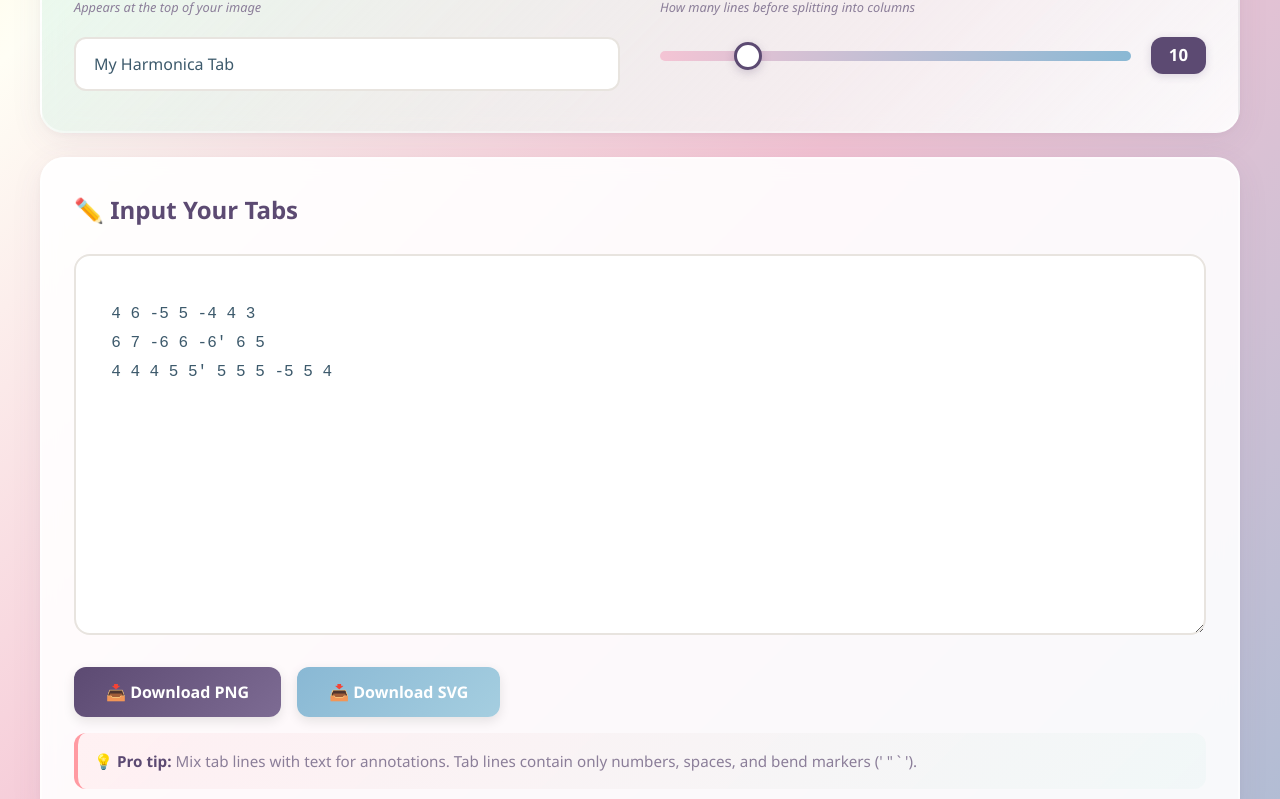
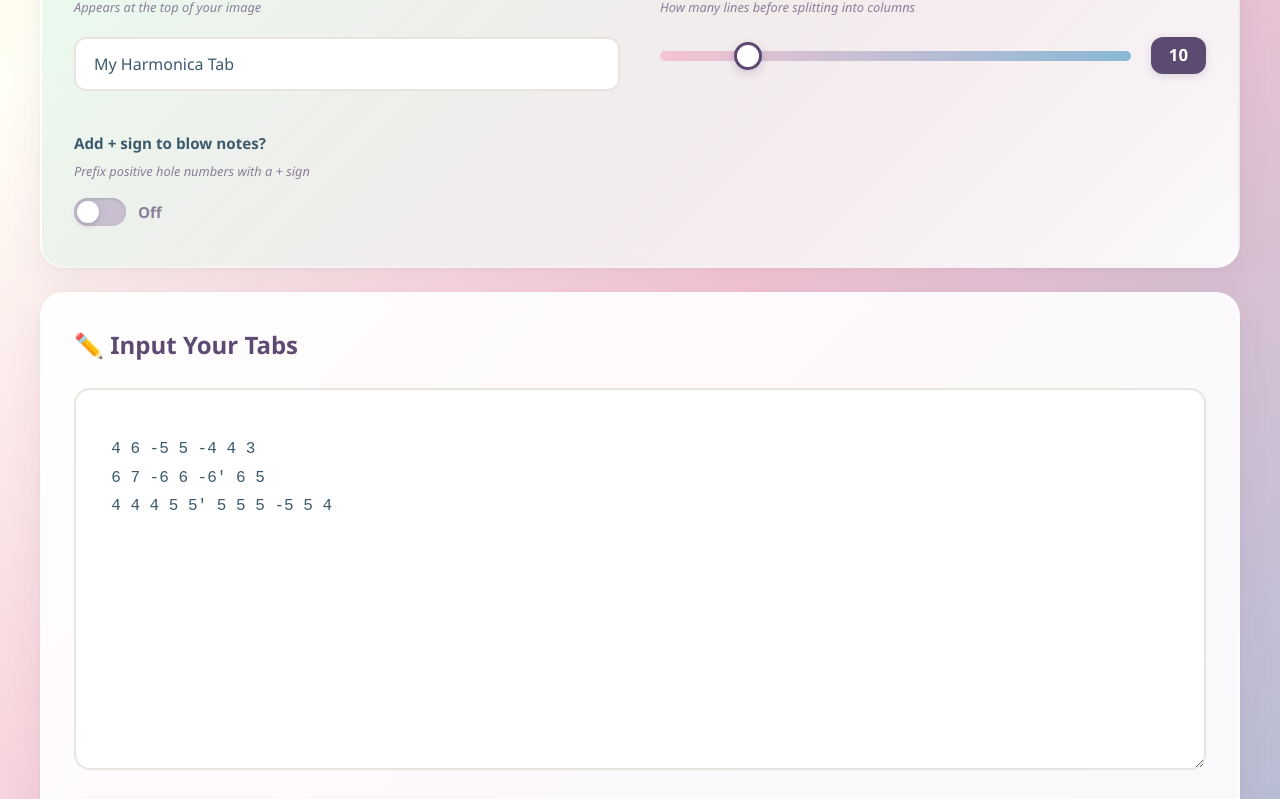
Before and after one commit to jjsalinas/harmonica-tabs-image-app, a React (Vite) app: page / in a window 1280 px wide. Shown: the part 840-1639 px from the top of the page. Built offline with nearby package versions, Linux system fonts and the light colour scheme.

Commit message:
Plus sign auto added made optional in settings

```diff
--- a/src/components/HarmonicaTabGenerator.jsx
+++ b/src/components/HarmonicaTabGenerator.jsx
@@ -35,7 +35,7 @@ const SVG_CONFIG = {
  * Adds + signs to positive numbers in tab lines (if not already present)
  * Preserves empty lines for spacing
  */
-const parseInput = (text) => {
+const parseInput = (text, addPlusSign = true) => {
   const lines = text.split("\n");
 
   return lines.map((line) => {
@@ -48,8 +48,8 @@ const parseInput = (text) => {
 
     let processedContent = line;
 
-    // Add + signs to positive numbers in tab lines (only if not already present)
-    if (isTabLine) {
+    // Add + signs to positive numbers in tab lines (only if enabled and not already present)
+    if (isTabLine && addPlusSign) {
       processedContent = line.replace(
         /(\s+|^)(\d+)(['"`'']?)/g,
         (match, space, number, bend) => space + "+" + number + bend,
@@ -152,6 +152,7 @@ const HarmonicaTabGenerator = () => {
   const [input, setInput] = useState(DEMO_TABS);
   const [title, setTitle] = useState("My Harmonica Tab");
   const [maxLinesPerColumn, setMaxLinesPerColumn] = useState(10);
+  const [addPlusSignToBlowNotes, setAddPlusSignToBlowNotes] = useState(false);
 
   // Ref for SVG element
   const svgRef = useRef(null);
@@ -160,7 +161,7 @@ const HarmonicaTabGenerator = () => {
   // COMPUTED VALUES
   // ============================================================================
 
-  const parsedLines = parseInput(input);
+  const parsedLines = parseInput(input, addPlusSignToBlowNotes);
   const columns = calculateLayout(parsedLines, maxLinesPerColumn);
   const columnWidths = columns.map(calculateColumnWidth);
   const { svgWidth, svgHeight } = calculateSVGDimensions(columns, columnWidths);
@@ -239,6 +240,8 @@ const HarmonicaTabGenerator = () => {
           setTitle={setTitle}
           maxLinesPerColumn={maxLinesPerColumn}
           setMaxLinesPerColumn={setMaxLinesPerColumn}
+          addPlusSignToBlowNotes={addPlusSignToBlowNotes}
+          setAddPlusSignToBlowNotes={setAddPlusSignToBlowNotes}
         />
 
         {/* Input */}
@@ -315,6 +318,8 @@ const SettingsSection = ({
   setTitle,
   maxLinesPerColumn,
   setMaxLinesPerColumn,
+  addPlusSignToBlowNotes,
+  setAddPlusSignToBlowNotes,
 }) => (
   <div className="card settings-card">
     <h2 className="section-title">⚙️ Settings</h2>
@@ -350,6 +355,35 @@ const SettingsSection = ({
           />
           <span className="slider-value">{maxLinesPerColumn}</span>
         </div>
+      </div>
+      <div className="setting-item">
+        <label className="setting-label">
+          Add + sign to blow notes?
+          <span className="setting-hint">
+            Prefix positive hole numbers with a + sign
+          </span>
+        </label>
+        <label className="toggle-label">
+          <span className="toggle-track-wrapper">
+            <input
+              type="checkbox"
+              className="toggle-input"
+              checked={addPlusSignToBlowNotes}
+              onChange={(e) => setAddPlusSignToBlowNotes(e.target.checked)}
+            />
+            <span
+              className={`toggle-track${addPlusSignToBlowNotes ? " is-on" : ""}`}
+            />
+            <span
+              className={`toggle-thumb${addPlusSignToBlowNotes ? " is-on" : ""}`}
+            />
+          </span>
+          <span
+            className={`toggle-status${addPlusSignToBlowNotes ? " is-on" : ""}`}
+          >
+            {addPlusSignToBlowNotes ? "On" : "Off"}
+          </span>
+        </label>
       </div>
     </div>
   </div>
--- a/src/styles.css
+++ b/src/styles.css
@@ -462,6 +462,72 @@ body {
 }
 
 /* ============================================================================
+   TOGGLE SWITCH
+   ============================================================================ */
+.toggle-label {
+  display: flex;
+  align-items: center;
+  gap: 0.75rem;
+  cursor: pointer;
+  user-select: none;
+}
+
+.toggle-track-wrapper {
+  position: relative;
+  display: inline-block;
+  width: 52px;
+  height: 28px;
+  flex-shrink: 0;
+}
+
+.toggle-input {
+  opacity: 0;
+  width: 0;
+  height: 0;
+  position: absolute;
+}
+
+.toggle-track {
+  position: absolute;
+  inset: 0;
+  border-radius: 28px;
+  background-color: #c8c0d0;
+  transition: background-color 0.25s ease;
+  box-shadow: inset 0 1px 3px rgba(0, 0, 0, 0.15);
+}
+
+.toggle-track.is-on {
+  background-color: var(--soft-purple);
+}
+
+.toggle-thumb {
+  position: absolute;
+  top: 3px;
+  left: 3px;
+  width: 22px;
+  height: 22px;
+  border-radius: 50%;
+  background-color: white;
+  box-shadow: 0 2px 6px rgba(92, 74, 114, 0.3);
+  transition: left 0.25s ease;
+}
+
+.toggle-thumb.is-on {
+  left: 27px;
+}
+
+.toggle-status {
+  font-weight: 600;
+  font-size: 0.95rem;
+  color: var(--text-secondary);
+  transition: color 0.2s;
+}
+
+.toggle-status.is-on {
+  color: var(--soft-purple);
+}
+
+/* ============================================================================
    RESPONSIVE
    ============================================================================ */
 @media (max-width: 768px) {
```
